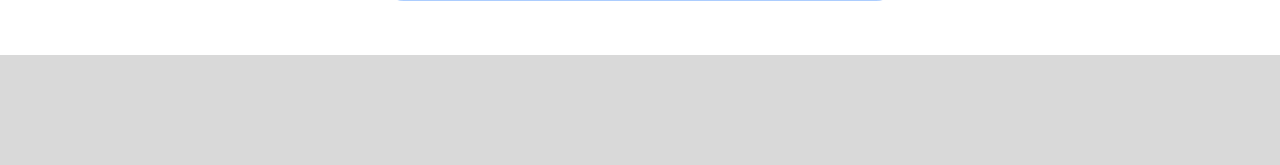
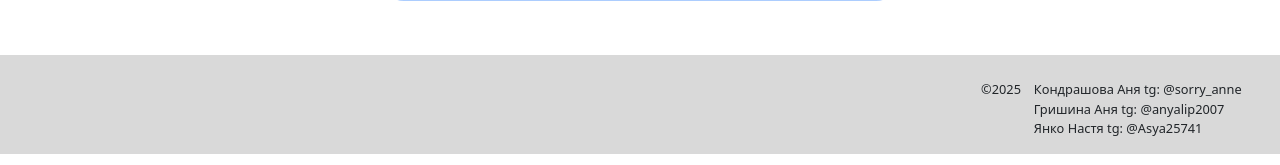
Before and after one commit to annakonda-com/Wardrober, a Flask app: page /add_wardrobe_item in a window 1280 px wide; the page is wider, and only the part inside the window is pictured. Shown: the part 1206-1371 px from the top of that part. Run offline with Flask 3, Linux system fonts and the light colour scheme; some libraries are stand-ins or nearby versions; some web fonts are replaced.

Commit message:
bottom
(cherry picked from commit e3a60e20ba7e6a1e2ec804b4ee89c0f1cb92df4c)

```diff
--- a/static/css/style.css
+++ b/static/css/style.css
@@ -33,9 +33,10 @@ body{
   flex: 1;
 }
 #bottom{
+    display: flex;
+    justify-content: flex-end;
     background-color: #D9D9D9;
     margin: 40px, 0, 0, 0;
-    height: 110px;
     width: 100vw;
 }
 .description{
@@ -456,3 +457,19 @@ nav {
     padding-right: 2vw;
     padding-left: 2vw;
 }
+
+#bottom-txt1{
+    float: right;
+    text-align: left;
+    margin-right: 1vw;
+    margin-top: 2vw;
+    font-size: 1vw;
+}
+
+#bottom-txt2{
+    float: right;
+    text-align: left;
+    margin-right: 3vw;
+    margin-top: 2vw;
+    font-size: 1vw;
+}
--- a/templates/base.html
+++ b/templates/base.html
@@ -52,6 +52,9 @@
 <main role="main" class="container">
     {% block content %}{% endblock %}
 </main>
-<div id="bottom"></div>
+<div id="bottom">
+    <p id="bottom-txt1">©2025</p>
+    <p id="bottom-txt2">Кондрашова Аня tg: @sorry_anne <br> Гришина Аня tg: @anyalip2007<br> Янко Настя tg: @Asya25741</p>
+</div>
 </body>
 </html>
```
